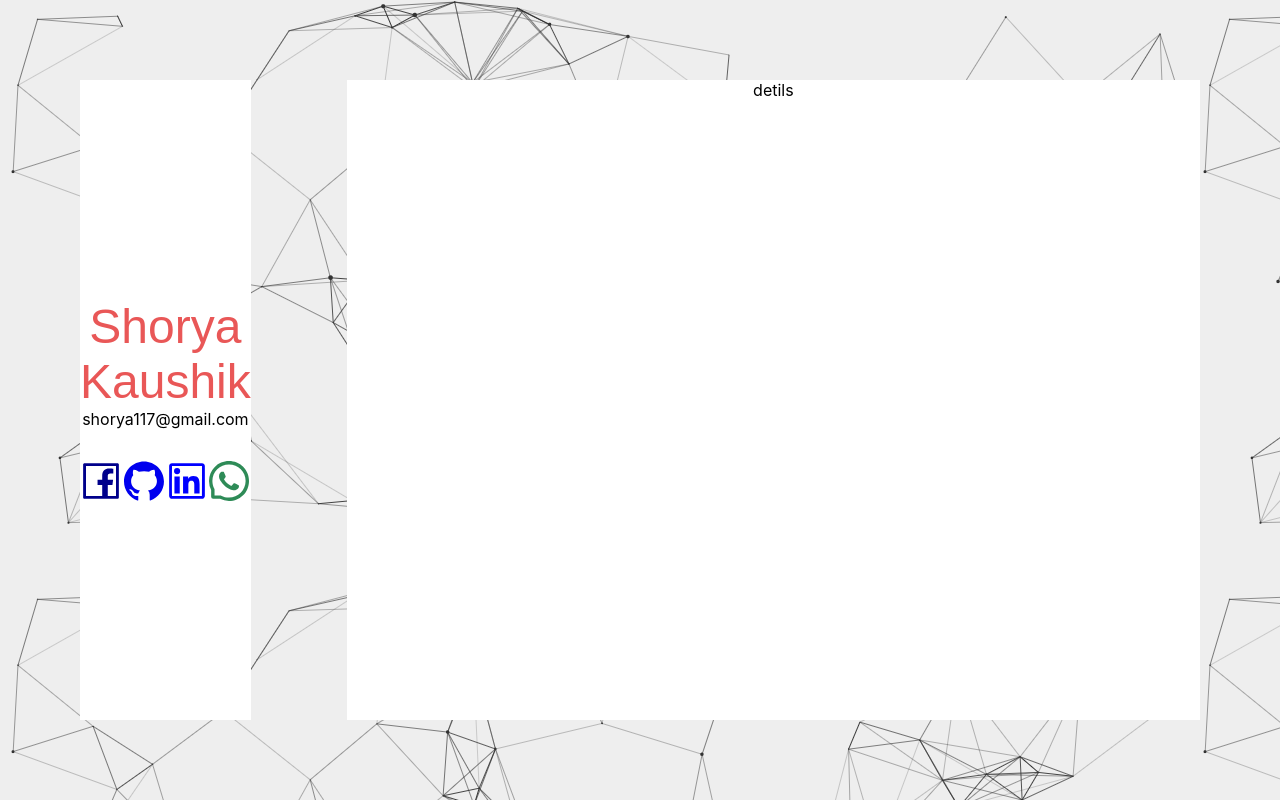
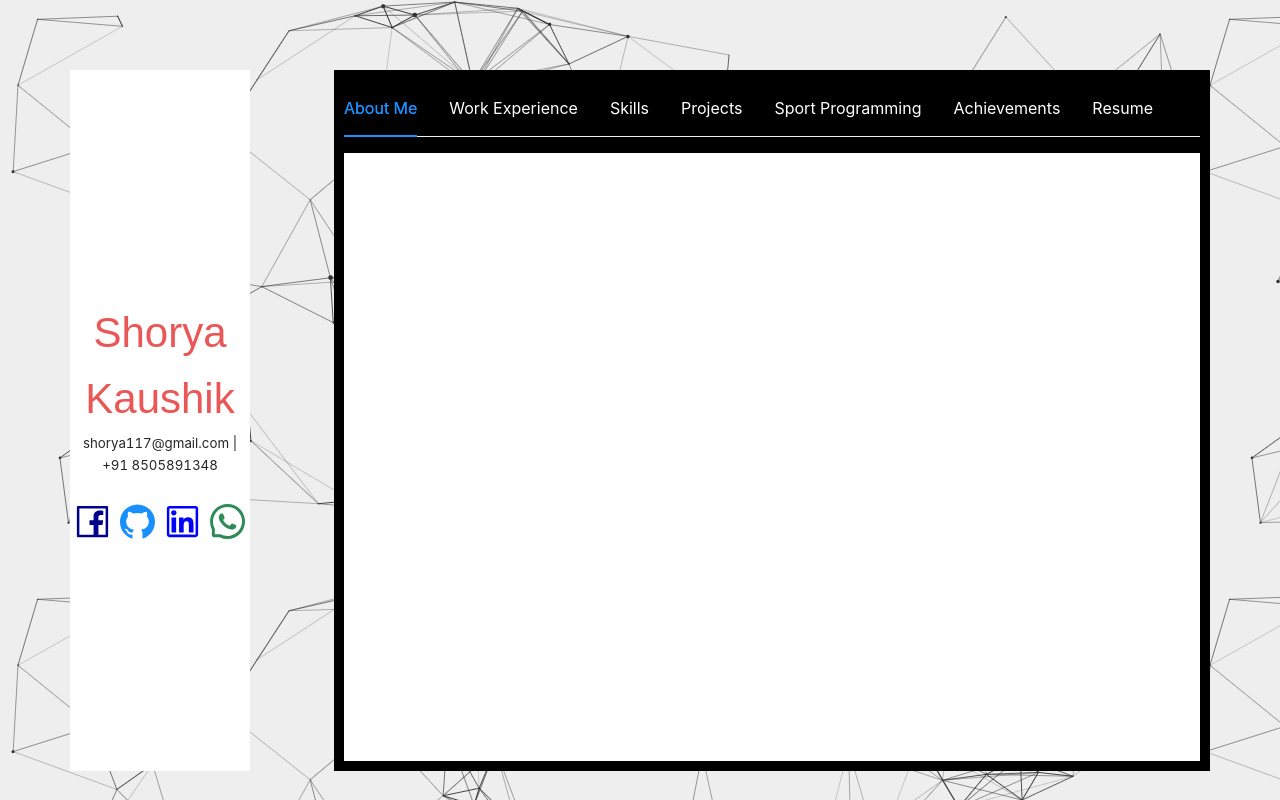
Before and after one commit to shoryakaushik/Portfolio, a React (Create React App) app: page / in a window 1280 px wide. Built offline with nearby package versions, Linux system fonts and the light colour scheme.

Commit message:
Add layout for details

```diff
--- a/src/App.tsx
+++ b/src/App.tsx
@@ -2,6 +2,8 @@ import React from 'react';
 import './App.css';
 
 import { Contact } from './components/Contact'
+import { Details } from './components/Details'
+
 const App: React.FC  = () =>{
   return (
     <div className="App">
@@ -9,7 +11,7 @@ const App: React.FC  = () =>{
               <Contact />
          </div>
          <div className = "right-content">
-              detils
+              <Details />
          </div>
     </div>
   );
--- a/src/components/Contact/index.tsx
+++ b/src/components/Contact/index.tsx
@@ -13,7 +13,7 @@ export const Contact: React.FC = () => {
     <div className="contact-content">
       <div className="contact-name">
         <header>Shorya Kaushik</header>
-        <label>shorya117@gmail.com</label>
+        <label>shorya117@gmail.com | +91 8505891348</label>
       </div>
       <div className="contact-icons">
         <a href="https://www.facebook.com/shorya.kaushik.7/">
--- a/src/components/Contact/style.css
+++ b/src/components/Contact/style.css
@@ -4,6 +4,9 @@ header{
     color: rgb(233, 87, 87);
 }
 
+label{
+    font-size: 0.95em;
+}
 .contact-icons{
     margin-top: 2em;
     display: flex;
--- /dev/null
+++ b/src/components/Details/index.tsx
@@ -0,0 +1,40 @@
+import React from "react";
+import "./style.css";
+import "antd/dist/antd.css";
+
+import { Tabs } from 'antd';
+
+export const Details: React.FC = () => {
+
+  const { TabPane } = Tabs;
+
+  return (
+    <div className="detail-nav">
+         <Tabs defaultActiveKey="1" size={"large"} style={{padding:10, backgroundColor:"black",color:"white",height:"100%"}}>
+          <TabPane tab="About Me" key="1" style={{backgroundColor:"white", height:"76vh",width:""}}>
+            Content of tab 1
+          </TabPane>
+          <TabPane tab="Work Experience" key="2" style={{backgroundColor:"white", height:"76vh"}}>
+            Content of tab 2
+          </TabPane>
+          <TabPane tab="Skills" key="3" style={{backgroundColor:"white", height:"76vh"}}>
+            Content of tab 3
+          </TabPane>
+          <TabPane tab="Projects" key="4" style={{backgroundColor:"white", height:"76vh"}}>
+            Content of tab 3
+          </TabPane>
+          <TabPane tab="Sport Programming" key="5" style={{backgroundColor:"white", height:"76vh"}}>
+            Content of tab 3
+          </TabPane>
+          <TabPane tab="Achievements" key="6" style={{backgroundColor:"white", height:"76vh"}}>
+            Content of tab 3
+          </TabPane>
+          <TabPane tab="Resume" key="7" style={{backgroundColor:"white", height:"76vh"}}>
+            Content of tab 3
+          </TabPane>
+        </Tabs>
+
+
+    </div>
+  );
+};
--- /dev/null
+++ b/src/components/Details/style.css
@@ -0,0 +1,3 @@
+.detail-nav{
+    height: 100%;
+}
--- a/src/index.css
+++ b/src/index.css
@@ -8,6 +8,6 @@ body {
 }
 
 code {
-  font-family: source-code-pro, Menlo, Monaco, Consolas, 'Courier New',
+  font-family: 'Montserrat', sans-serif,
     monospace;
 }
```
